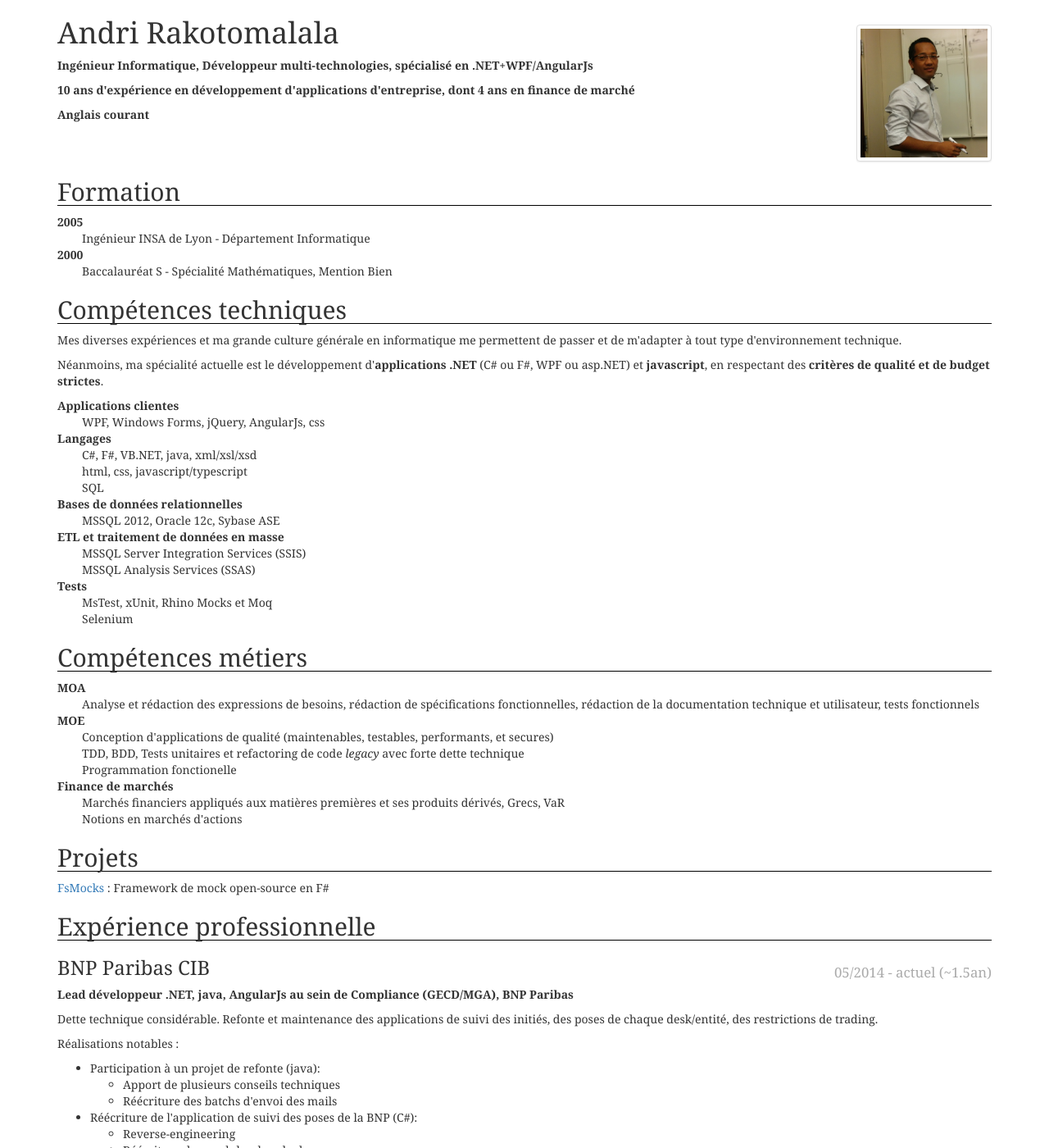
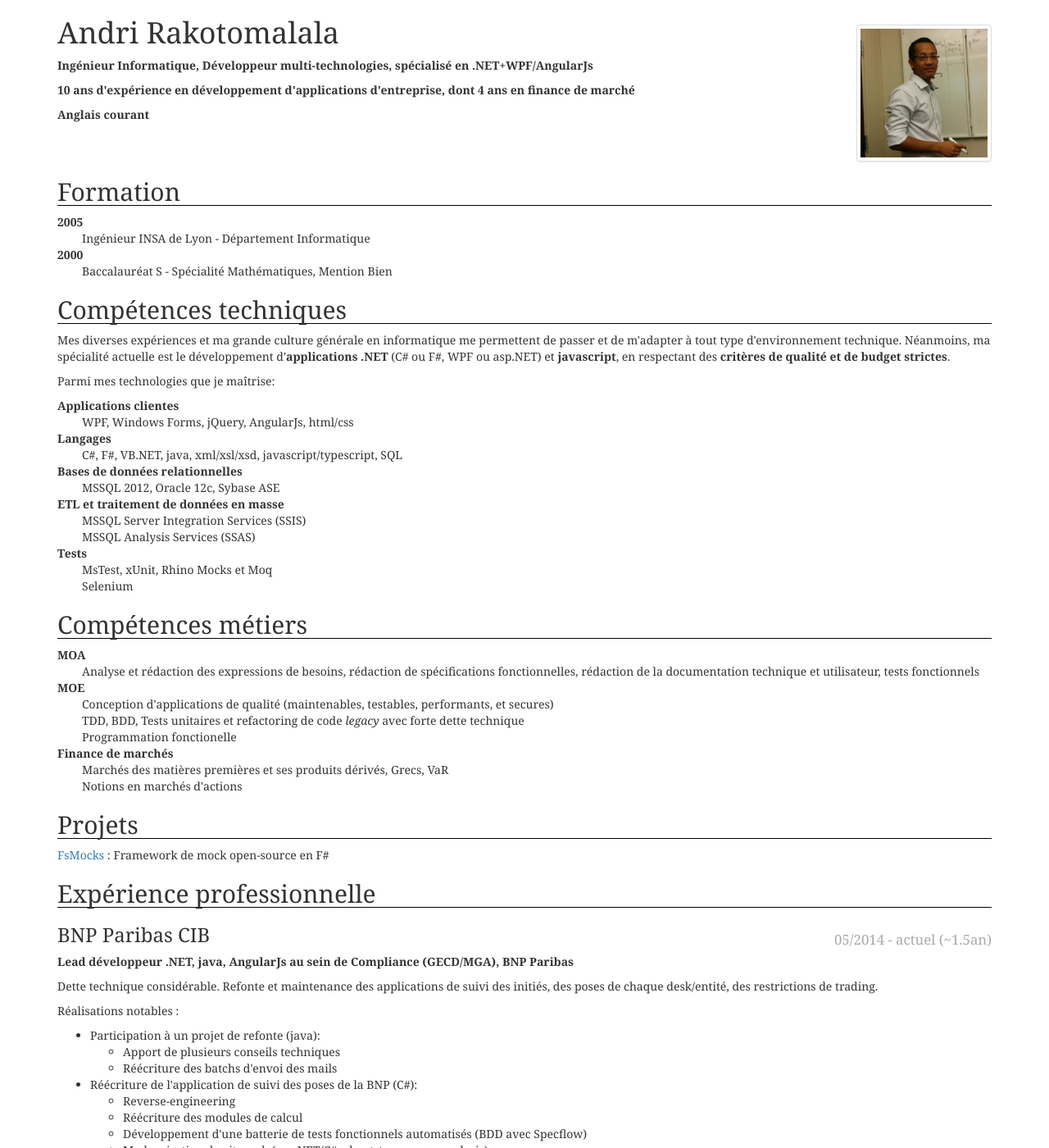
Before and after one commit to andriniaina/andriniaina.github.io, a Jekyll site: the page cv/cv.html, which Jekyll copies as it is, in a window 1280 px wide and 1400 px high. Shown: the whole window at 82% size. Built offline with Jekyll 4.4.1, drawn with Linux system fonts in a browser that asks for light colours.

Commit message:
encore des ajustements

```diff
--- a/cv/cv.html
+++ b/cv/cv.html
@@ -49,18 +49,14 @@ Andri Rakotomalala
 </dd>
 </dl>
 <h2 id="compétences-techniques">Compétences techniques</h2>
-<p>Mes diverses expériences et ma grande culture générale en informatique me permettent de passer et de m'adapter à tout type d'environnement technique.</p>
-<p>Néanmoins, ma spécialité actuelle est le développement d'<strong>applications .NET</strong> (C# ou F#, WPF ou asp.NET) et <strong>javascript</strong>, en respectant des <strong>critères de qualité et de budget strictes</strong>.</p>
+<p>Mes diverses expériences et ma grande culture générale en informatique me permettent de passer et de m'adapter à tout type d'environnement technique. Néanmoins, ma spécialité actuelle est le développement d'<strong>applications .NET</strong> (C# ou F#, WPF ou asp.NET) et <strong>javascript</strong>, en respectant des <strong>critères de qualité et de budget strictes</strong>.</p>
+<p>Parmi mes technologies que je maîtrise:</p>
 <dl>
 <dt>Applications clientes</dt>
-<dd>WPF, Windows Forms, jQuery, AngularJs, css
+<dd>WPF, Windows Forms, jQuery, AngularJs, html/css
 </dd>
 <dt>Langages</dt>
-<dd>C#, F#, VB.NET, java, xml/xsl/xsd
-</dd>
-<dd>html, css, javascript/typescript
-</dd>
-<dd>SQL
+<dd>C#, F#, VB.NET, java, xml/xsl/xsd, javascript/typescript, SQL
 </dd>
 <dt>Bases de données relationnelles</dt>
 <dd>MSSQL 2012, Oracle 12c, Sybase ASE
@@ -89,7 +85,7 @@ Andri Rakotomalala
 <dd>Programmation fonctionelle
 </dd>
 <dt>Finance de marchés</dt>
-<dd>Marchés financiers appliqués aux matières premières et ses produits dérivés, Grecs, VaR
+<dd>Marchés des matières premières et ses produits dérivés, Grecs, VaR
 </dd>
 <dd>Notions en marchés d'actions
 </dd>
```
Also changed, not shown: cv/cv.markdown (+5 -6 lines).
